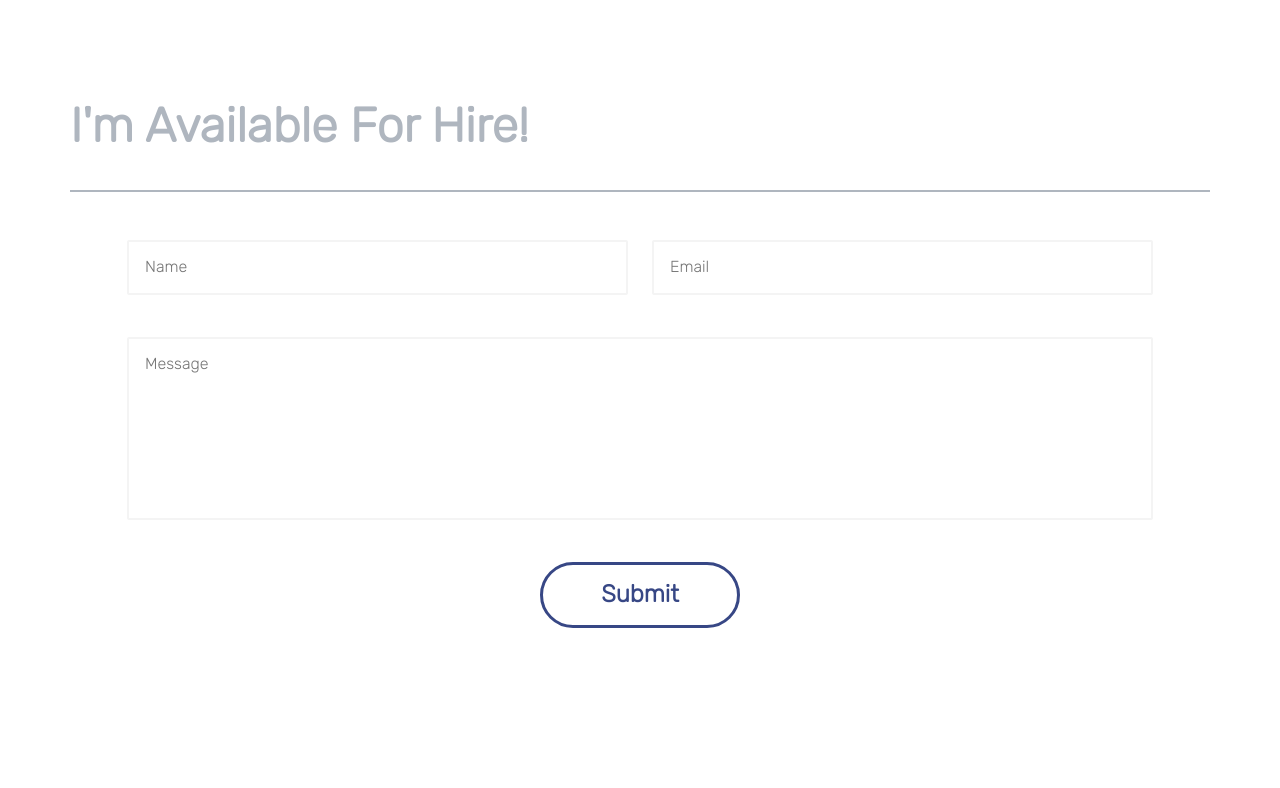
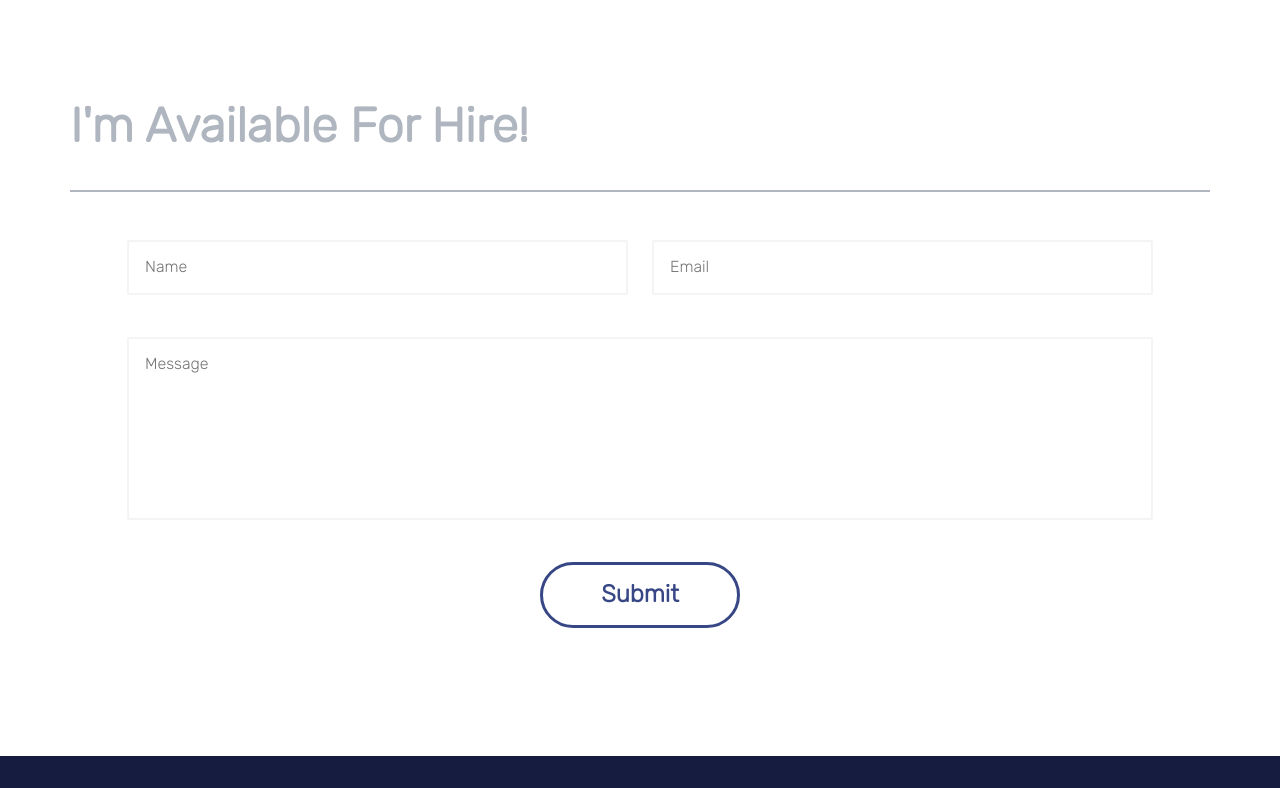
Before and after one commit to RebekahKoon/RebekahKoon, a Next.js app: page /contact in a window 1280 px wide. Shown: the part 573-1361 px from the top of the page. Before the commit the page ends 1281 px from the top, so only its background shows below. Built offline with nearby package versions, Linux system fonts and the light colour scheme.

Commit message:
adding footer to contact page

```diff
--- a/src/pages/contact.js
+++ b/src/pages/contact.js
@@ -14,7 +14,7 @@ const FormContainer = styled.form`
   display: grid;
   flex-direction: column;
   margin: 0 auto;
-  padding-bottom: 5rem;
+  padding-bottom: 8rem;
   justify-items: center;
 
   h3 {
@@ -72,6 +72,18 @@ const SubmitButton = styled(ButtonBorder)`
     border: 3px solid var(--blue);
     color: var(--white);
   }
+`
+
+export const BottomTriangle = styled.div`
+  width: 100vw;
+  height: 0;
+  border-bottom: 6.25rem solid var(--darkerBlue);
+  border-right: 100vw solid transparent;
+`
+
+const Footer = styled.footer`
+  padding: 1rem 0;
+  background-color: var(--darkerBlue);
 `
 
 const Contact = () => {
@@ -170,6 +182,8 @@ const Contact = () => {
           )}
         </FormContainer>
       </MainContentContainer>
+      {/* <BottomTriangle /> */}
+      <Footer />
     </Layout>
   )
 }
```
